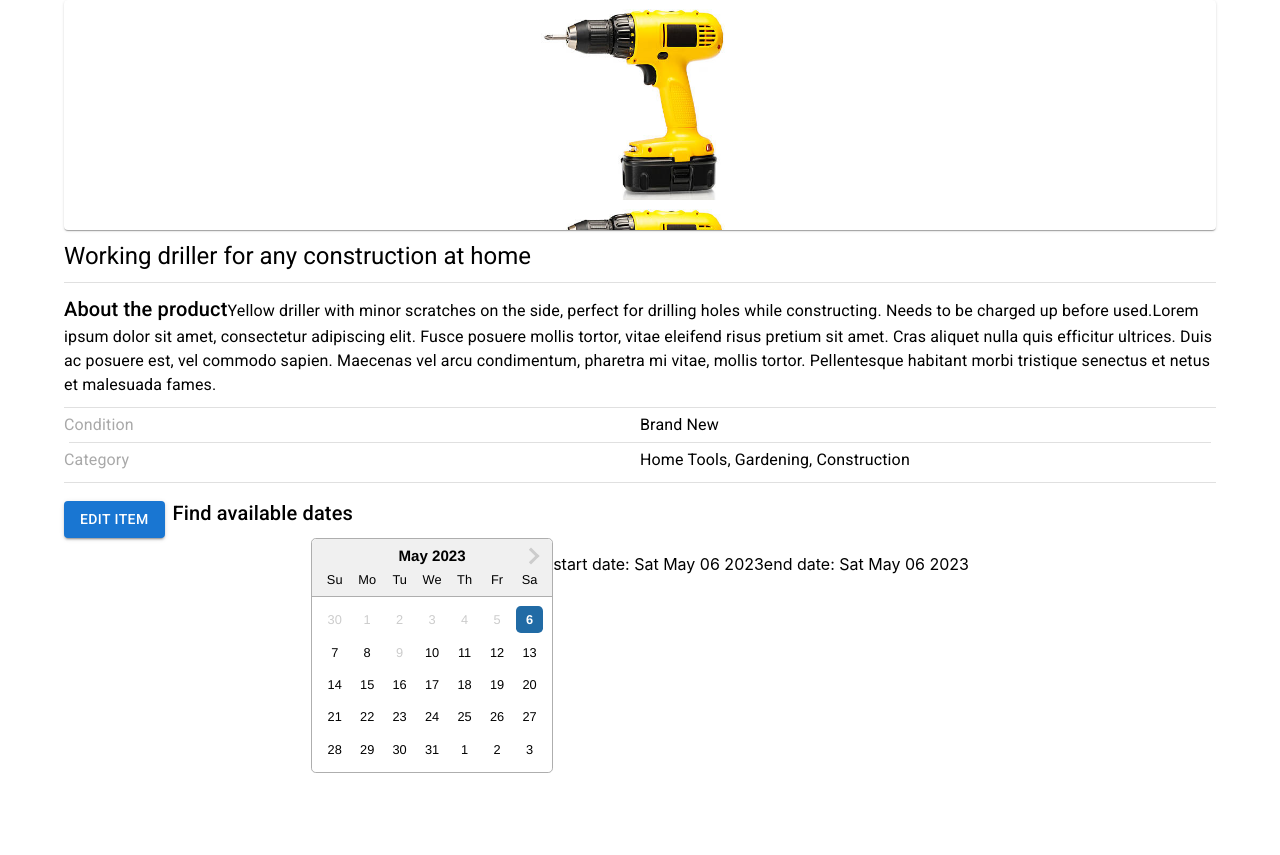
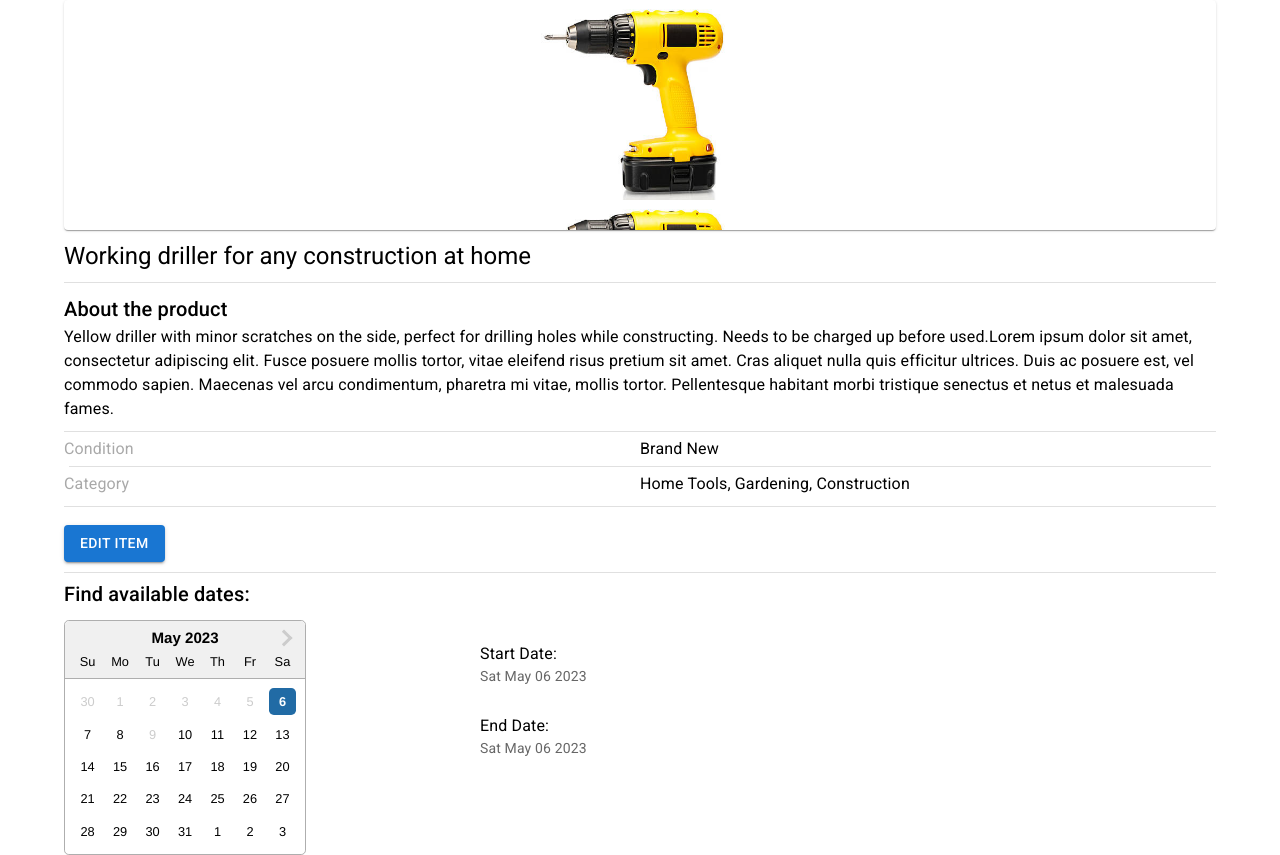
Before and after one commit to boro-mta/boro-fe, a React (Create React App) app: page /item/1 in a window 1280 px wide. Before the commit the page ends 800 px from the top, so only its background shows below. Built offline with nearby package versions, Linux system fonts and the light colour scheme.

Commit message:
changed full items details page, updated start date and end date on booking completed page

```diff
--- a/src/api/HttpClient.ts
+++ b/src/api/HttpClient.ts
@@ -1,7 +1,6 @@
 import apiConfig from "../config/apiConfig";
 
 const request = async (route: string, params?: any, method = "GET") => {
-  debugger;
   const options: any = {
     method,
     headers: {
--- a/src/routes/itemDetailsPage.tsx
+++ b/src/routes/itemDetailsPage.tsx
@@ -4,8 +4,13 @@ import {
   CardMedia,
   Container,
   Divider,
+  Grid,
+  List,
+  ListItem,
+  ListItemText,
   Modal,
   Typography,
+  styled,
 } from "@mui/material";
 import Card from "@mui/material/Card";
 import React, { useEffect, useState } from "react";
@@ -115,6 +120,12 @@ const itemDetailsPage = (props: Props) => {
 
   const handleOpenModal = () => setOpen(true);
 
+  const Demo = styled('div')(({ theme }) => ({
+    backgroundColor: theme.palette.background.paper,
+  }));
+
+  const [dense, setDense] = React.useState(false);
+
 
   useEffect(() => {
     const getFullDetails = async () => {
@@ -144,9 +155,9 @@ const itemDetailsPage = (props: Props) => {
           </CardMedia>
         )}
       </Card>
-      <Typography component={'span'} variant="h5">{itemDetails.title}</Typography>
+      <Typography variant="h5">{itemDetails.title}</Typography>
       <Divider sx={{ marginTop: "10px", marginBottom: "10px" }} />
-      <Typography component={'span'} variant="h6">About the product</Typography>
+      <Typography variant="h6">About the product</Typography>
       <Typography component={'span'} variant="body1">{itemDetails.description}</Typography>
 
       <Divider sx={{ marginTop: "10px", marginBottom: "5px" }} />
@@ -165,23 +176,47 @@ const itemDetailsPage = (props: Props) => {
       >
         Edit Item
       </Button>
+      <Divider sx={{ marginTop: "10px", marginBottom: "5px" }} />
 
-      <Typography component={'span'} variant="h6" sx={{ marginBottom: "10px" }}>
-        Find available dates
+      <Typography variant="h6" sx={{ marginBottom: "10px" }}>
+        Find available dates:
       </Typography>
-      <div style={{ display: "flex", justifyContent: "center" }}>
+
+
+      <div style={{ display: "flex", justifyContent: "space-between" }}>
         <DateRangePicker
           startDate={startDate}
           endDate={endDate}
           onChange={handleChangeDates}
           datesToExclude={itemDetails.excludedDates}
         />
-        {startDate && (
-          <p>start date: {startDate.toDateString()}</p>
-        )}
-        {endDate && (
-          <p>end date: {endDate.toDateString()}</p>
-        )}
+
+        <Box sx={{ flexGrow: 1, maxWidth: 752 }}>
+          <Grid container spacing={2}>
+            <Grid item xs={12} md={6}>
+              <Demo>
+                <List dense={dense}>
+                  <ListItem>
+                    {startDate && (
+                      <ListItemText
+                        primary="Start Date:"
+                        secondary={startDate.toDateString()}
+                      />
+                    )}
+                  </ListItem>
+                  <ListItem>
+                    {endDate && (
+                      <ListItemText
+                        primary="End Date:"
+                        secondary={endDate.toDateString()}
+                      />
+                    )}
+                  </ListItem>
+                </List>
+              </Demo>
+            </Grid>
+          </Grid>
+        </Box>
       </div>
 
       {isValidDates === true && (
--- a/src/routes/requestToBookPage.tsx
+++ b/src/routes/requestToBookPage.tsx
@@ -94,7 +94,6 @@ const RequestToBookPage = (props: Props) => {
     };
 
     const handleChange = () => {
-        //todo: update chosen dates on request to book fields
         setRequestStartDate(calendarStartDate);
         setRequestEndDate(calendarEndDate);
         setOpen(false);
@@ -244,8 +243,8 @@ const RequestToBookPage = (props: Props) => {
                         {
                             state:
                             {
-                                selectedStartDate,
-                                selectedEndDate,
+                                requestStartDate,
+                                requestEndDate,
                                 excludedDates
                             }
                         })}
```
